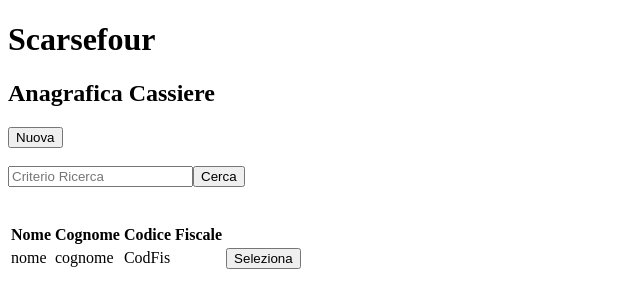
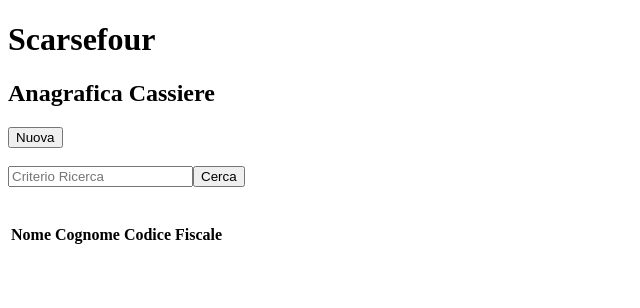
Before and after one commit to luca-lezzerini/scarsefour, an Angular app in the folder client-scarsefour/client-scarsefour/: page /app-anagrafica-cassiere in a window 1280 px wide. Shown: the top 308 px of the page, without its empty margins (0-640 px from the left). Built offline with nearby package versions, Linux system fonts and the light colour scheme.

Commit message:
Update lato client anagraficheCassiere

```diff
--- a/client-scarsefour/client-scarsefour/src/app/anagrafica-cassiere/anagrafica-cassiere.component.html
+++ b/client-scarsefour/client-scarsefour/src/app/anagrafica-cassiere/anagrafica-cassiere.component.html
@@ -1,8 +1,8 @@
 <h2>Anagrafica Cassiere</h2>
 <div *ngIf="form">
-    <input type="text" placeholder="Nome" [(ngModel)]="cassiere.nome" [disabled]="input">
-    <input type="text" placeholder="Cognome" [(ngModel)]="cassiere.cognome" [disabled]="input">
-    <input type="text" placeholder="Codice Fiscale" [(ngModel)]="cassiere.codiceFiscale" [disabled]="input">
+    <input type="text" placeholder="Nome" [(ngModel)]="cassiere.nome" [disabled]="nomeC">
+    <input type="text" placeholder="Cognome" [(ngModel)]="cassiere.cognome" [disabled]="cognomeC">
+    <input type="text" placeholder="Codice Fiscale" [(ngModel)]="cassiere.codiceFiscale" [disabled]="codiceC">
     <br>
     <button (click)="modifica()" *ngIf="edit">Modifica</button>
     <button (click)="annulla()" *ngIf="annull">Annulla</button>
@@ -25,10 +25,10 @@
         <th>Cognome</th>
         <th>Codice Fiscale</th>
     </tr>
-    <tr>
-        <td>nome</td>
-        <td>cognome</td>
-        <td>CodFis</td>
-        <td><button (click)="seleziona()">Seleziona</button></td>
+    <tr *ngFor="let c of listaCassiere">
+        <td>{{c.nome}}</td>
+        <td>{{c.cognome}}</td>
+        <td>{{c.codiceFiscale}}</td>
+        <td><button (click)="seleziona(c)">Seleziona</button></td>
     </tr>
 </table>
--- a/client-scarsefour/client-scarsefour/src/app/anagrafica-cassiere/anagrafica-cassiere.component.ts
+++ b/client-scarsefour/client-scarsefour/src/app/anagrafica-cassiere/anagrafica-cassiere.component.ts
@@ -1,10 +1,11 @@
 import { HttpClient } from '@angular/common/http';
 import { Component, OnInit } from '@angular/core';
-import { Automa } from '../automa-crud/automa';
+import { Aggiungi, Automa, Rimuovi } from '../automa-crud/automa';
 import { Automabile } from '../automa-crud/automabile';
 import { AddEvent, AnnullaEvent, ConfermaEvent, ModificaEvent, RicercaEvent, RimuoviEvent, SelezionaEvent } from '../automa-crud/eventi';
 import { CassieraDto } from '../dto/cassiera-dto';
 import { ListaCassiereDto } from '../dto/lista-cassieri-dto';
+import { RicercaCassiereDto } from '../dto/ricerca-cassiere-dto';
 import { Cassiera } from '../entità/cassiera';
 
 @Component({
@@ -17,7 +18,7 @@ export class AnagraficaCassiereComponent implements OnInit, Automabile {
   automa: Automa;
 
   cassiera = new Cassiera();
-  cassiere: Cassiera[] = [];
+  listaCassiere: Cassiera[] = [];
 
   inputRicerca: string;
 
@@ -30,7 +31,9 @@ export class AnagraficaCassiereComponent implements OnInit, Automabile {
   annull: boolean;
   search: boolean;
   tabella: boolean;
-  input: boolean;
+  nomeC: boolean;
+  cognomeC: boolean;
+  codiceC: boolean;
 
 
   constructor(private http: HttpClient) {
@@ -42,33 +45,67 @@ export class AnagraficaCassiereComponent implements OnInit, Automabile {
   nuova() {
     this.automa.next(new AddEvent, this.automa);
   }
-  rimuovi() {
+  rimuovi(c: Cassiera) {
+    this.cassiera = c;
     this.automa.next(new RimuoviEvent, this.automa);
   }
   modifica() {
+    let dto = new CassieraDto();
+    dto.cassiera = this.cassiera;
+    this.http.post<CassieraDto>("http://localhost:8080/mod-cassiera", dto)
+      .subscribe(r => this.cassiera = r.cassiera)
     this.automa.next(new ModificaEvent, this.automa);
   }
+
   conferma() {
-    //conferma da che stato???
+    switch (true) {
+      case this.automa.stato instanceof Aggiungi:
         let dto = new CassieraDto();
         dto.cassiera = this.cassiera;
         this.http.post<ListaCassiereDto>("http://localhost:8080/add-cassiera", dto)
           .subscribe(r => {
-        this.cassiere = r.listaCassiere;
+            this.listaCassiere = r.listaCassiere;
             this.cassiera = new Cassiera();
           });
+        break;
+      case this.automa.stato instanceof Rimuovi:
+        let dtox = new CassieraDto();
+        dtox.cassiera = this.cassiera;
+        this.http.post<ListaCassiereDto>("http://localhost:8080/rim-cassiera", dtox)
+          .subscribe(r => {
+            this.listaCassiere = r.listaCassiere;
+            this.cassiera = new Cassiera();
+          });
+        break;
+      default:
+        console.log("errore")
+        break;
+    }
     this.automa.next(new ConfermaEvent, this.automa);
   }
 
   annulla() {
+    this.cassiera = new Cassiera();
     this.automa.next(new AnnullaEvent, this.automa);
 
   }
-  seleziona() {
+
+  seleziona(c: Cassiera) {
+    this.cassiera = c;
     this.automa.next(new SelezionaEvent, this.automa);
   }
+
   cerca() {
+    let dto = new RicercaCassiereDto();
+    dto.criterioRicerca = this.inputRicerca;
+    this.http.post<ListaCassiereDto>("http://localhost:8080/ric-cassiera", dto)
+      .subscribe(r => this.listaCassiere = r.listaCassiere)
     this.automa.next(new RicercaEvent, this.automa);
+  }
+
+  aggiorna() {
+    this.http.get<ListaCassiereDto>("http://localhost:8080/aggiorna-cassieri")
+      .subscribe(r => this.listaCassiere = r.listaCassiere);
   }
 
   entraStatoRicerca() {
@@ -76,7 +113,14 @@ export class AnagraficaCassiereComponent implements OnInit, Automabile {
     this.aggiungi = true;
     this.search = true;
     this.tabella = true;
-    this.input = false;
+    this.nomeC = false;
+    this.cognomeC = false;
+    this.codiceC = false;
+    this.remove = false;
+    this.edit = false;
+    this.conf = false;
+    this.annull = false;
+
   }
   entraStatoAggiungi() {
     this.form = true;
@@ -87,7 +131,8 @@ export class AnagraficaCassiereComponent implements OnInit, Automabile {
     this.annull = true;
     this.search = false;
     this.tabella = false;
-    this.input = false;
+    this.nomeC = false;
+    this.codiceC = false;
   }
   entraStatoVisualizza() {
     this.form = true;
@@ -98,7 +143,9 @@ export class AnagraficaCassiereComponent implements OnInit, Automabile {
     this.annull = false;
     this.search = true;
     this.tabella = true;
-    this.input = true;
+    this.nomeC = true;
+    this.cognomeC = true;
+    this.codiceC = true;
   }
   entraStatoModifica() {
     this.form = true;
@@ -109,7 +156,9 @@ export class AnagraficaCassiereComponent implements OnInit, Automabile {
     this.annull = true;
     this.search = false;
     this.tabella = false;
-    this.input = false;
+    this.nomeC = false;
+    this.cognomeC = false;
+    this.codiceC = false;
   }
   entraStatoRimuovi() {
     this.form = true;
@@ -120,6 +169,8 @@ export class AnagraficaCassiereComponent implements OnInit, Automabile {
     this.annull = true;
     this.search = false;
     this.tabella = false;
-    this.input = true;
+    this.nomeC = true;
+    this.cognomeC = true;
+    this.codiceC = true;
   }
 }
--- /dev/null
+++ b/client-scarsefour/client-scarsefour/src/app/dto/ricerca-cassiere-dto.ts
@@ -0,0 +1,3 @@
+export class RicercaCassiereDto {
+    criterioRicerca = "";
+}
```
Also changed, not shown: 1 other file (tests, documents, lock files or other folders). Lines whose indentation alone changed are shown as unchanged.
